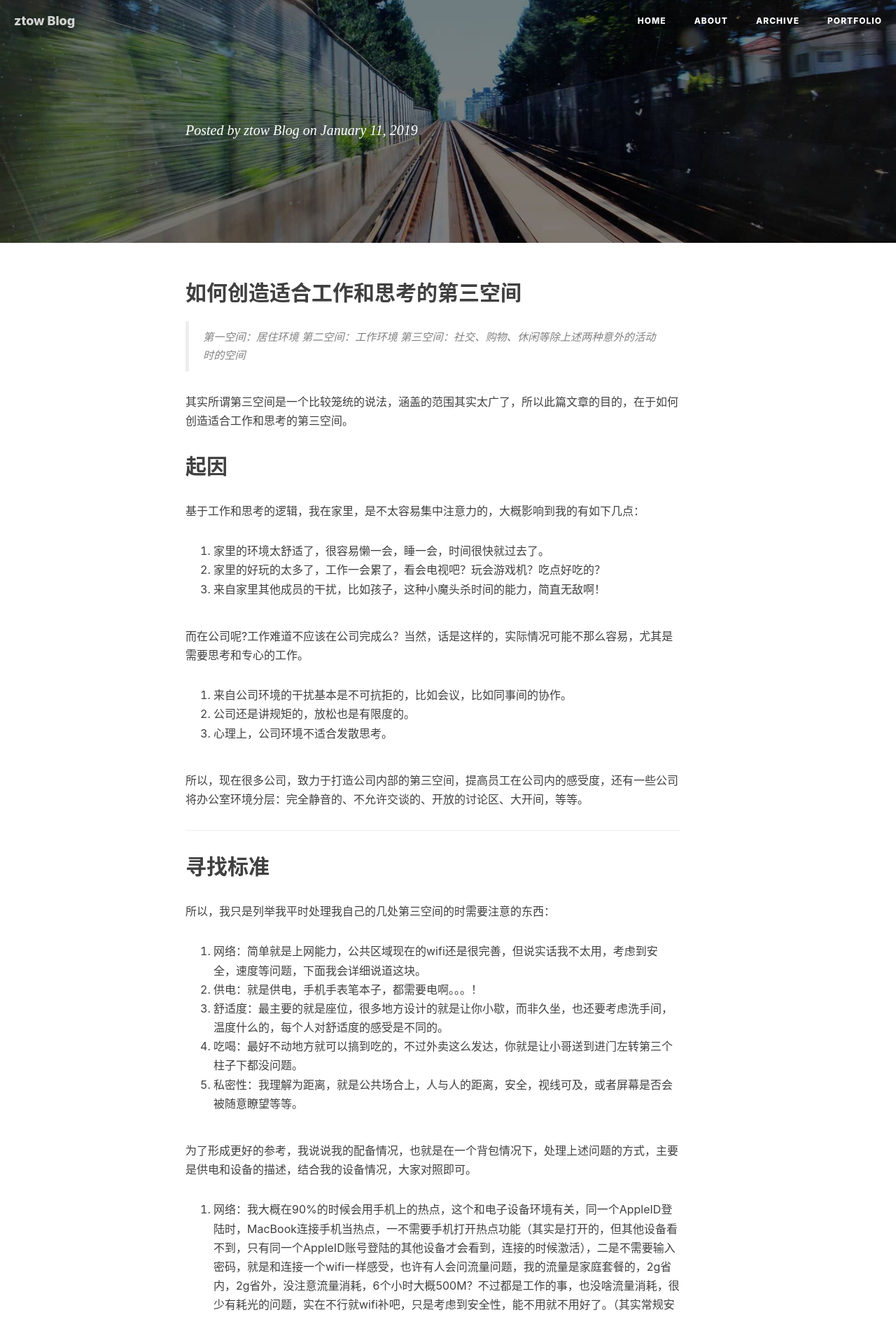
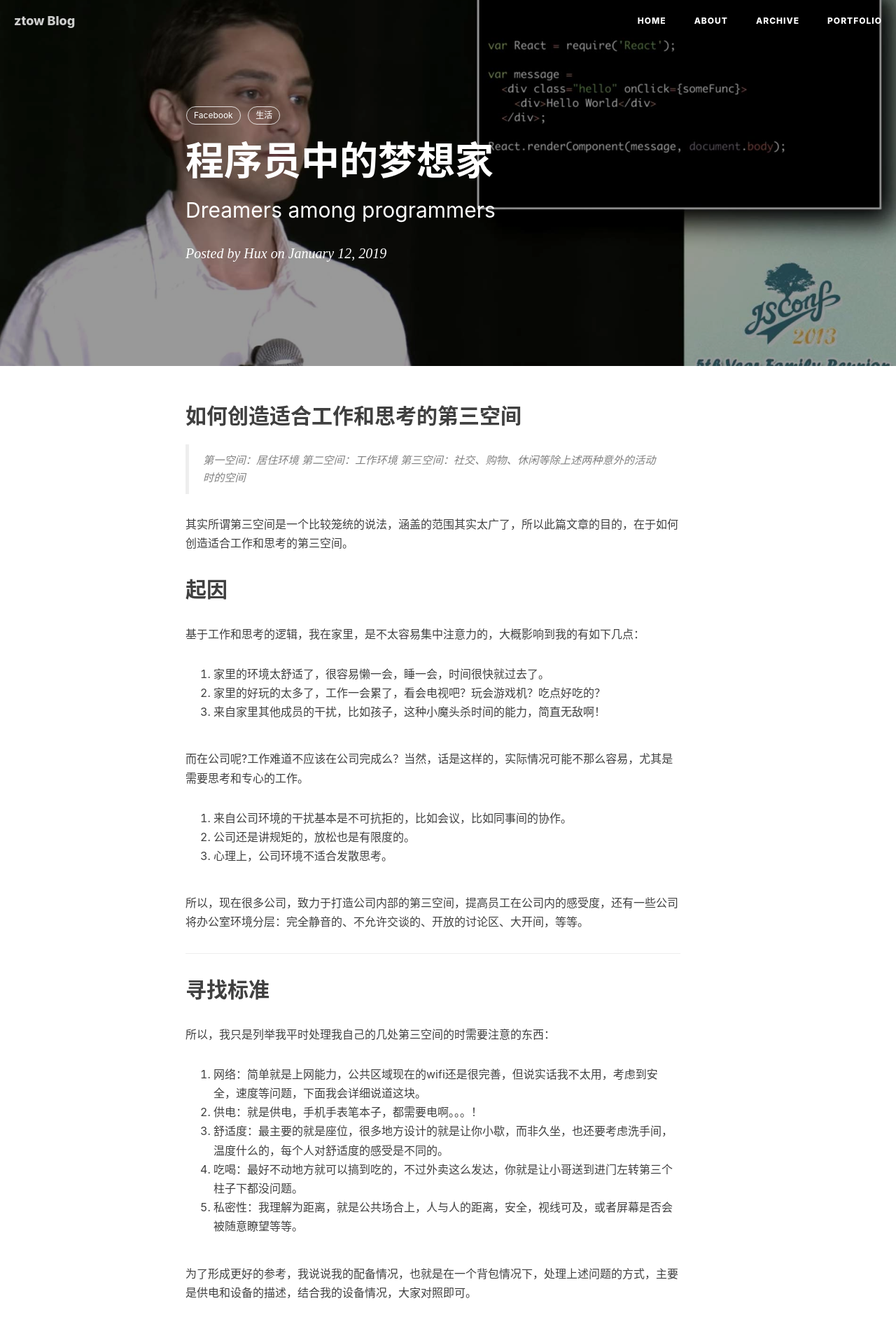
Before and after one commit to ztow/wdphoto, a Jekyll site: the page built from _posts/2019-01-12-Third-space.md, in a window 1280 px wide. Shown: the top 1882 px of the page at 70% size. Built offline with Jekyll 4.4.1, drawn with Linux system fonts in a browser that asks for light colours; nearby versions of some CDN libraries; our own code applies the rules of GitHub Pages for plain Markdown files; comment, search, counter and statistics services are not loaded.

Commit message:
no message

```diff
--- a/_posts/2019-01-12-Third-space.md
+++ b/_posts/2019-01-12-Third-space.md
@@ -1,13 +1,12 @@
 ---
 layout: post
-title: "如何创造适合工作和思考的第三空间"
-subtitle: "111"
-author: "ztow"
+title: "程序员中的梦想家"
+subtitle: "Dreamers among programmers"
+author: "Hux"
 header-img: "img/post-bg-dreamer.jpg"
 header-mask: 0.4
 tags:
-  - 第三空间
-- 工作
+  - Facebook
   - 生活
 ---
 
```
